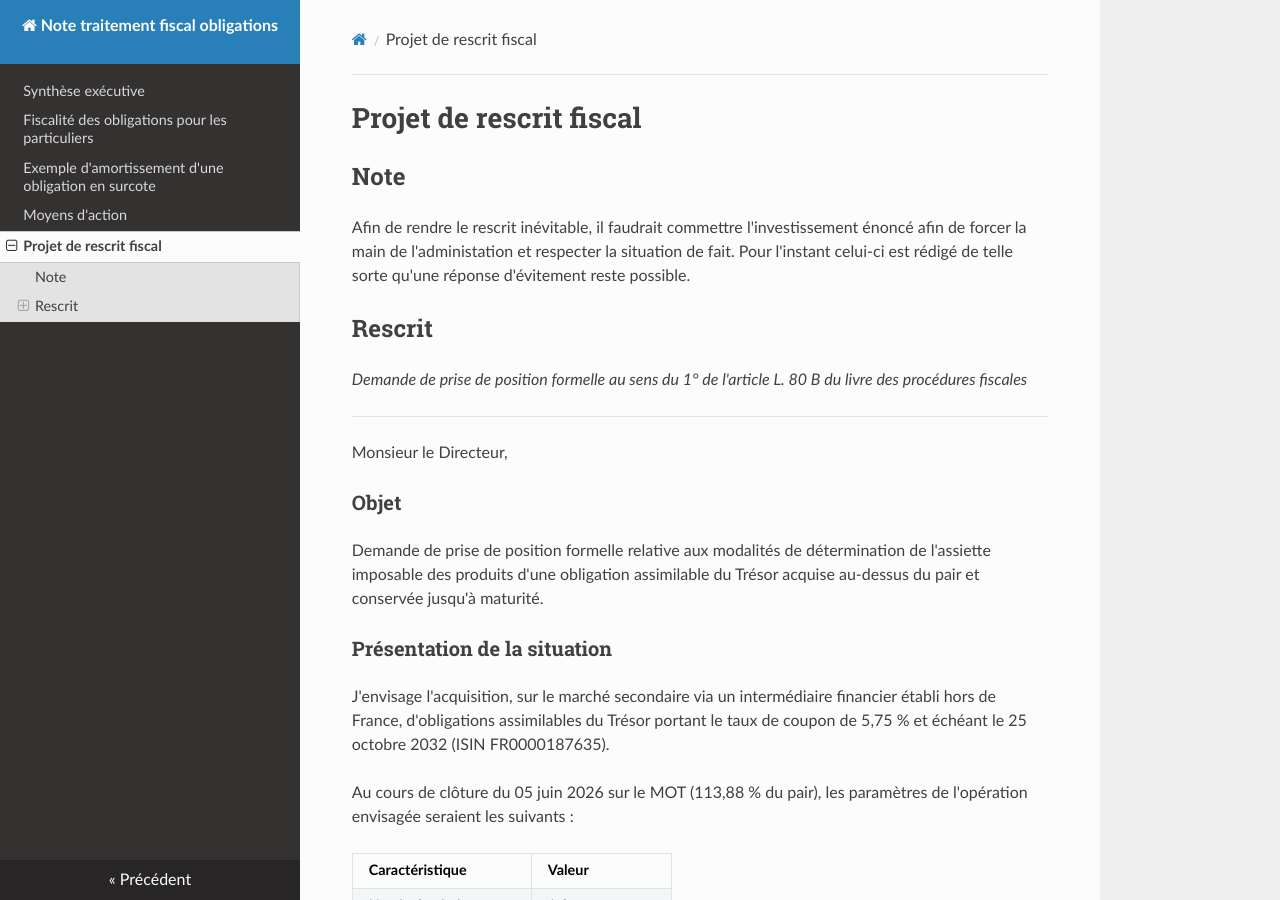
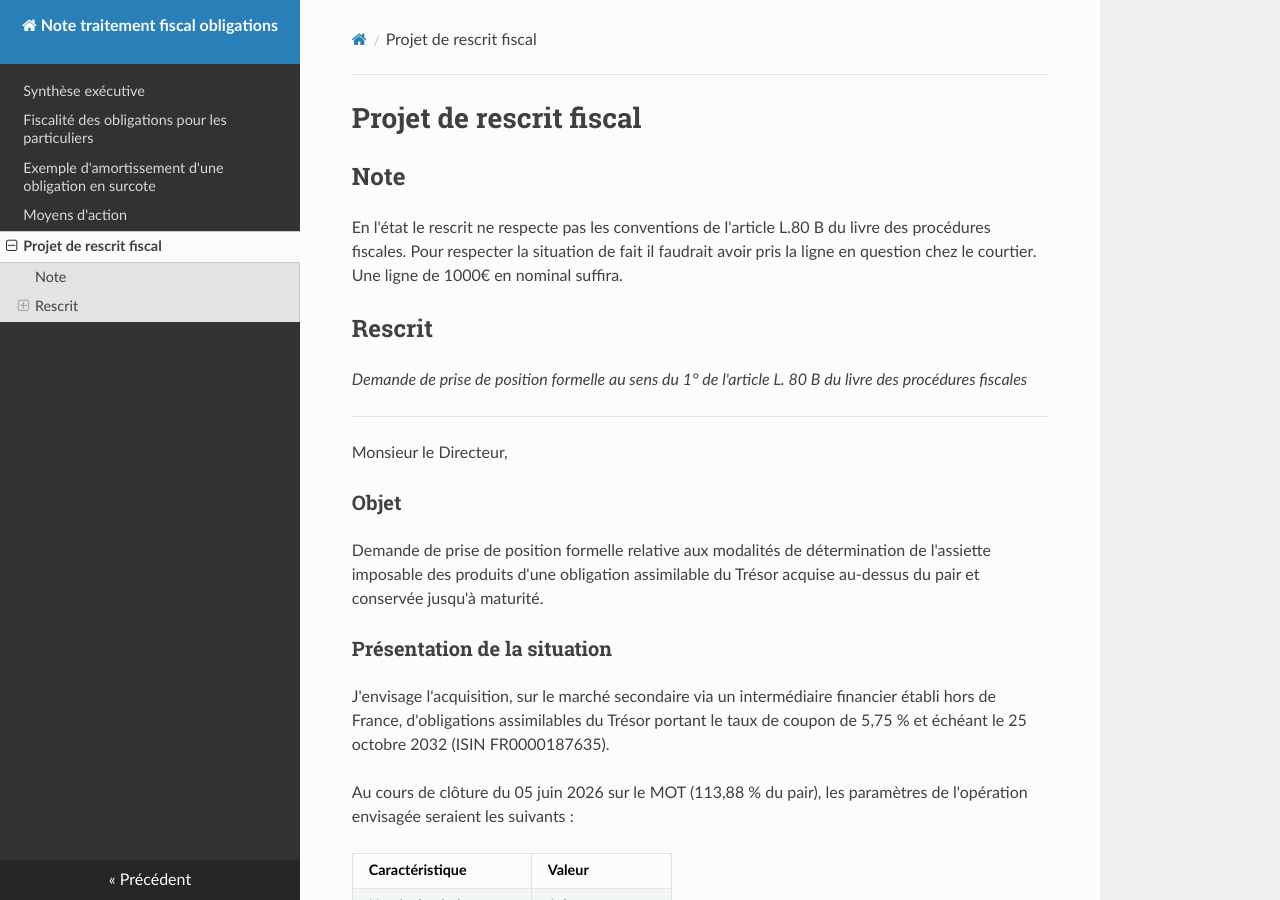
Before and after one commit to ConscritNeuneu/note-traitement-fiscal-obligations, an MkDocs documentation site: the page built from docs/projet_rescrit.md, in a window 1280 px wide and 900 px high. Built offline with MkDocs 1.6.1, drawn with Linux system fonts in a browser that asks for light colours; nearby versions of some CDN libraries.

Commit message:
MàJ rescrit

```diff
--- a/docs/projet_rescrit.md
+++ b/docs/projet_rescrit.md
@@ -2,10 +2,10 @@
 
 ## Note
 
-Afin de rendre le rescrit inévitable, il faudrait commettre l'investissement
-énoncé afin de forcer la main de l'administation et respecter la situation
-de fait. Pour l'instant celui-ci est rédigé de telle sorte qu'une réponse
-d'évitement reste possible.
+En l'état le rescrit ne respecte pas les conventions de l'article L.80 B du
+livre des procédures fiscales. Pour respecter la situation de fait il
+faudrait avoir pris la ligne en question chez le courtier. Une ligne de
+1000€ en nominal suffira.
 
 ## Rescrit
 
```
